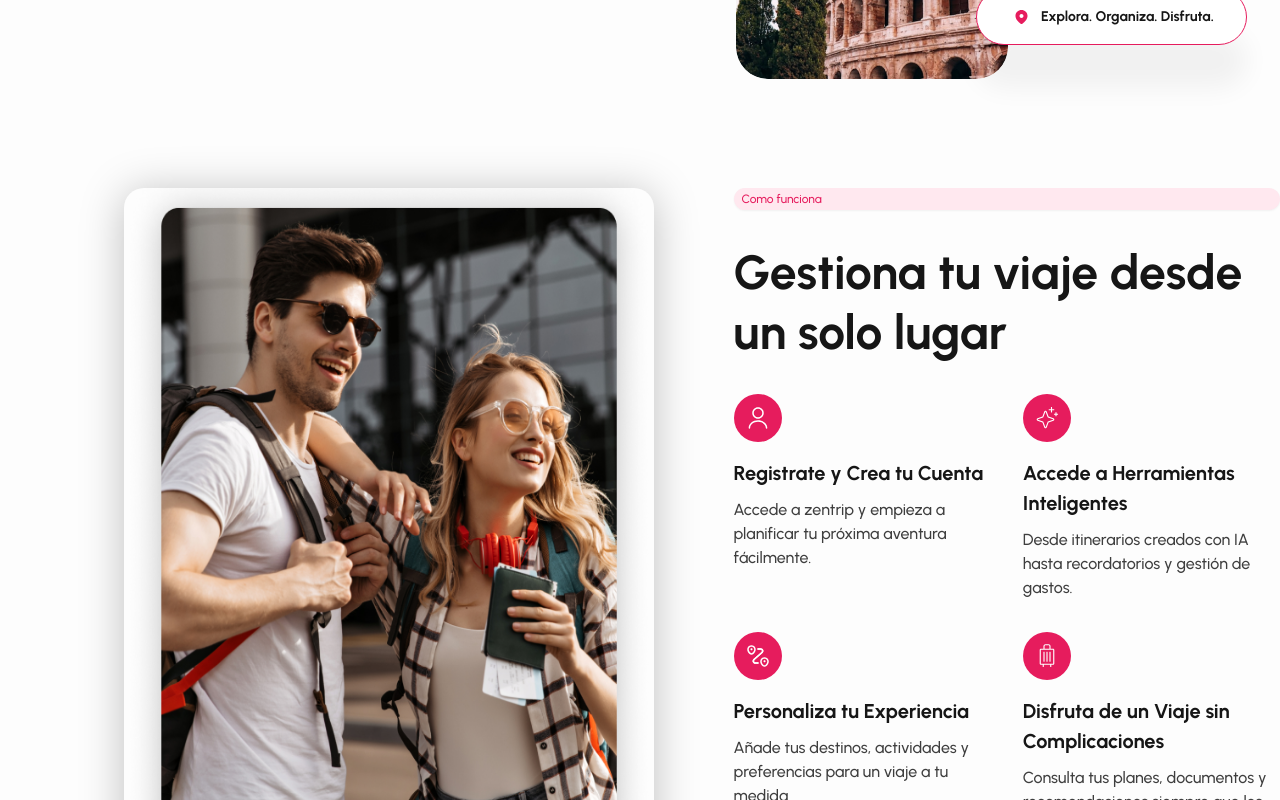
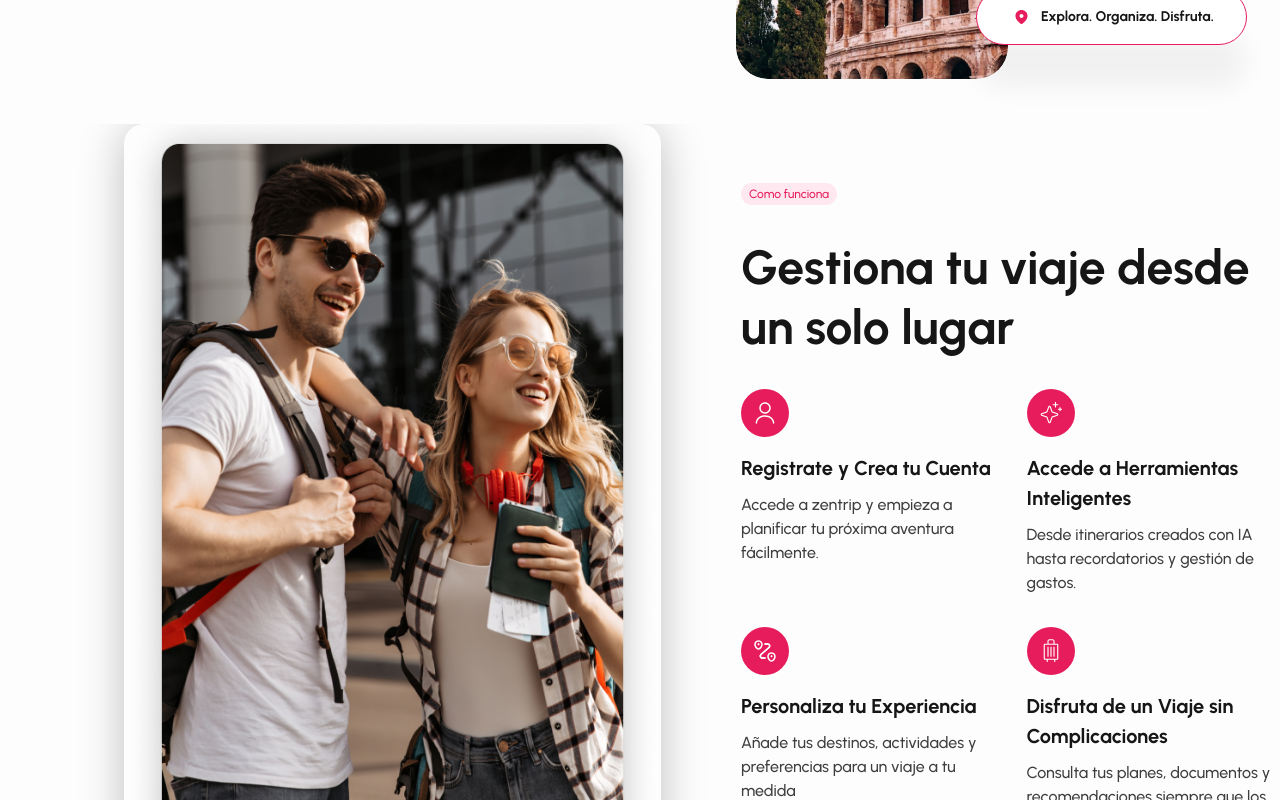
Before and after one commit to Ignacio918/viajes-app, a React (Vite) app in the folder viajes-app/: page / in a window 1280 px wide. Shown: the part 800-1600 px from the top of the page. Built offline with nearby package versions, Linux system fonts and the light colour scheme; a web font is replaced by a local one.

Commit message:
acomodar howitworks

```diff
--- a/viajes-app/src/pages/HowItWorks.tsx
+++ b/viajes-app/src/pages/HowItWorks.tsx
@@ -10,20 +10,14 @@ const HowItWorks = () => {
   return (
     <section className="how-it-works-section">
       <div className="how-it-works-container">
-        {/* Imagen */}
-        <div className="left-container">
-          <img
-            src={fotoRandom3}
-            alt="Random travel"
-            className="main-image"
-          />
-        </div>
+        <img
+          src={fotoRandom3}
+          alt="Random travel"
+          className="main-image"
+        />
 
-        {/* Contenido */}
         <div className="right-container">
-          <div className="badge">
-            <span>Como funciona</span>
-          </div>
+          <div className="badge">Como funciona</div>
 
           <h2 className="main-title">
             Gestiona tu viaje desde un solo lugar
--- a/viajes-app/src/styles/HowItWorks.css
+++ b/viajes-app/src/styles/HowItWorks.css
@@ -1,18 +1,14 @@
 /* src/styles/HowItWorks.css */
 .how-it-works-section {
-  @apply w-full min-h-screen py-16 bg-[#FDFDFD];
+  @apply w-full min-h-screen bg-[#FDFDFD];
 }
 
 .how-it-works-container {
-  @apply max-w-[1440px] mx-auto flex;
-}
-
-.left-container {
-  @apply flex justify-center items-center pl-[124px];
+  @apply max-w-[1440px] mx-auto flex items-center;
 }
 
 .main-image {
-  @apply w-[537px] h-[768px] shadow-[0px_4px_44px_rgba(0,0,0,0.25)] rounded-[20px];
+  @apply w-[537px] h-[768px] ml-[124px] shadow-[0px_4px_44px_rgba(0,0,0,0.25)] rounded-[20px];
 }
 
 .right-container {
@@ -20,11 +16,7 @@
 }
 
 .badge {
-  @apply px-2 py-0.5 bg-[#FFE8EF] shadow-sm rounded-full inline-flex;
-}
-
-.badge span {
-  @apply text-[#E61C5D] text-xs font-medium font-urbanist leading-[18px];
+  @apply text-[#E61C5D] text-xs font-medium font-urbanist leading-[18px] bg-[#FFE8EF] px-2 py-0.5 rounded-full w-fit;
 }
 
 .main-title {
```
